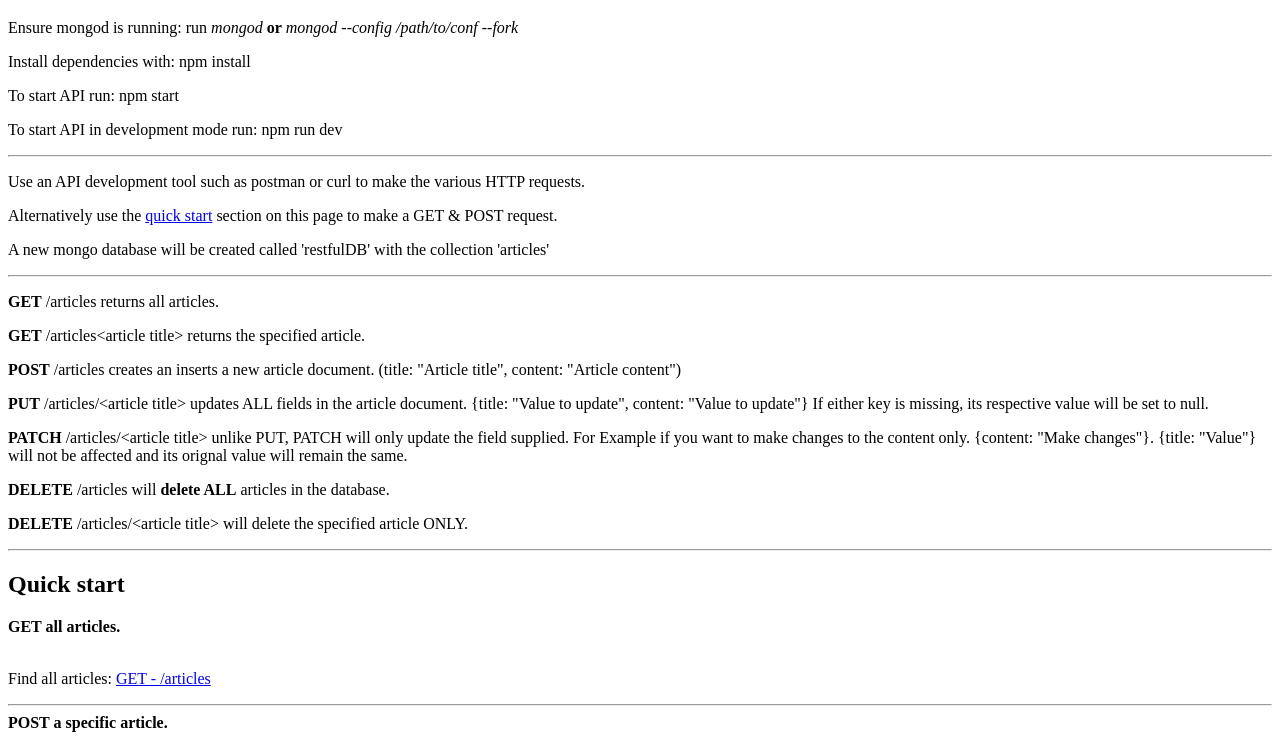
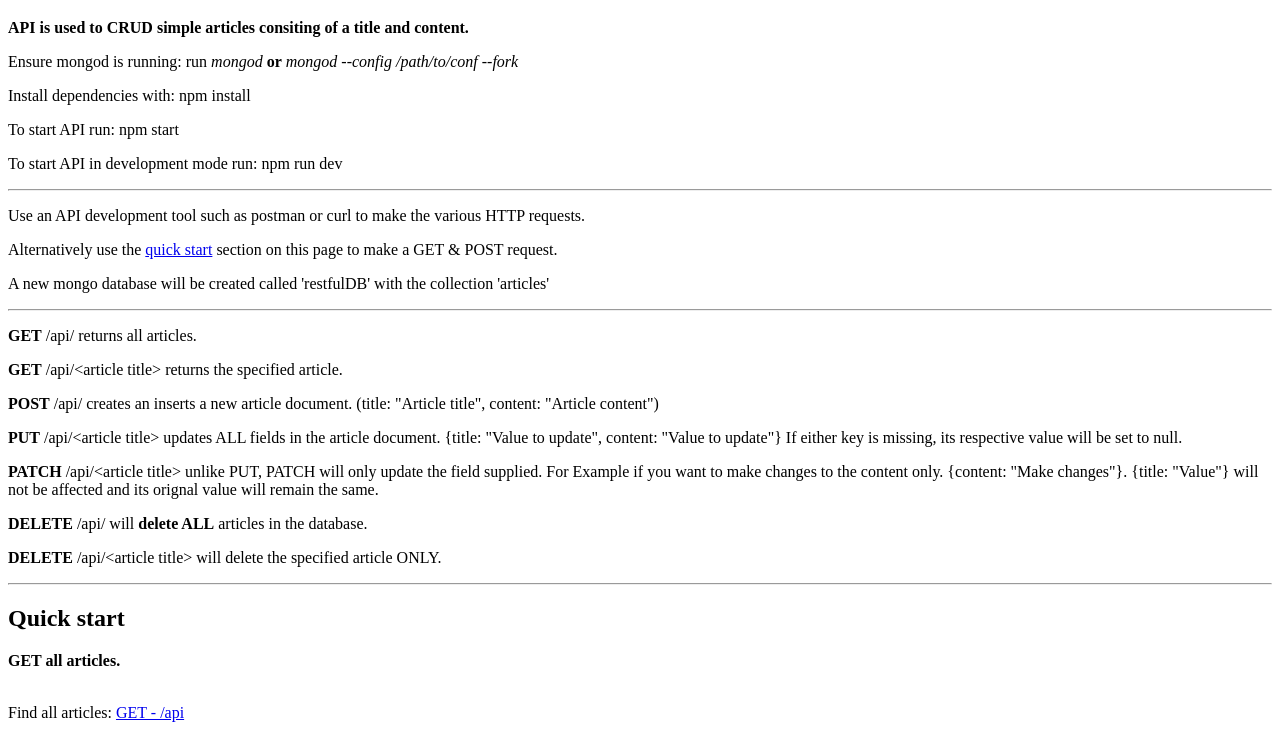
Before and after one commit to jamescarr0/RESTful-API, a website: page index.html in a window 1280 px wide. Shown: the part 61-797 px from the top of the page. Drawn offline with Linux system fonts and the light colour scheme.

Commit message:
refactor complete

```diff
--- a/app.js
+++ b/app.js
@@ -2,7 +2,7 @@ const express = require('express')
 const bodyParser = require('body-parser')
 
 const database = require('./database/connection')
-const api = require('./routes/API.js')
+const api = require('./api-app/article-route.js')
 
 const app = express()
 app.use(express.static(__dirname + '/public'))
--- a/index.html
+++ b/index.html
@@ -9,6 +9,7 @@
 
 <body>
     <h1>RESTful API Example</h1>
+    <strong><p>API is used to CRUD simple articles consiting of a title and content.</p></strong>
     <p>Ensure mongod is running: run <em>mongod <strong></em>or<em></strong> mongod --config /path/to/conf --fork</em>
     </p>
     <p>Install dependencies with: npm install</p>
@@ -20,28 +21,28 @@
         request.</p>
     <p>A new mongo database will be created called 'restfulDB' with the collection 'articles'</p>
     <hr>
-    <p><strong>GET</strong> /articles returns all articles.</p>
-    <p><strong>GET</strong> /articles&lt;article title&gt; returns the specified article.</p>
-    <p><strong>POST</strong> /articles creates an inserts a new article document. (title: "Article title", content:
+    <p><strong>GET</strong> /api/ returns all articles.</p>
+    <p><strong>GET</strong> /api/&lt;article title&gt; returns the specified article.</p>
+    <p><strong>POST</strong> /api/ creates an inserts a new article document. (title: "Article title", content:
         "Article content")
     </p>
-    <p><strong>PUT</strong> /articles/&lt;article title&gt; updates ALL fields in the article document. {title: "Value
+    <p><strong>PUT</strong> /api/&lt;article title&gt; updates ALL fields in the article document. {title: "Value
         to update",
         content: "Value to update"} If
         either key is missing, its respective value will be set to null. </p>
-    <p><strong>PATCH</strong> /articles/&lt;article title&gt; unlike PUT, PATCH will only update the field supplied. For
+    <p><strong>PATCH</strong> /api/&lt;article title&gt; unlike PUT, PATCH will only update the field supplied. For
         Example if you
         want to make changes to the content only. {content: "Make changes"}. {title: "Value"} will not be affected and
         its orignal value will remain the same. </p>
-    <p><strong>DELETE</strong> /articles will <strong>delete ALL</strong> articles in the database.</p>
-    <p><strong>DELETE</strong> /articles/&lt;article title&gt; will delete the specified article ONLY.</p>
+    <p><strong>DELETE</strong> /api/ will <strong>delete ALL</strong> articles in the database.</p>
+    <p><strong>DELETE</strong> /api/&lt;article title&gt; will delete the specified article ONLY.</p>
     <hr>
     <h2 id="quick-start">Quick start</h2>
     <strong>GET all articles.</strong><br><br>
-    <p>Find all articles: <a href="http://localhost:3000/articles">GET - /articles</a></p>
+    <p>Find all articles: <a href="http://localhost:3000/api">GET - /api</a></p>
     <hr>
     <strong>POST a specific article.</strong><br><br>
-    <form action="/articles" method="POST">
+    <form action="/api" method="POST">
         <label for="title">Title: </label><br>
         <input type="text" name="title" placeholder="Article title."><br><br>
         <label for="content">Content: </label><br>
```
Also changed, not shown: README.md, api-app/article-route.js (renamed from routes/API.js).
